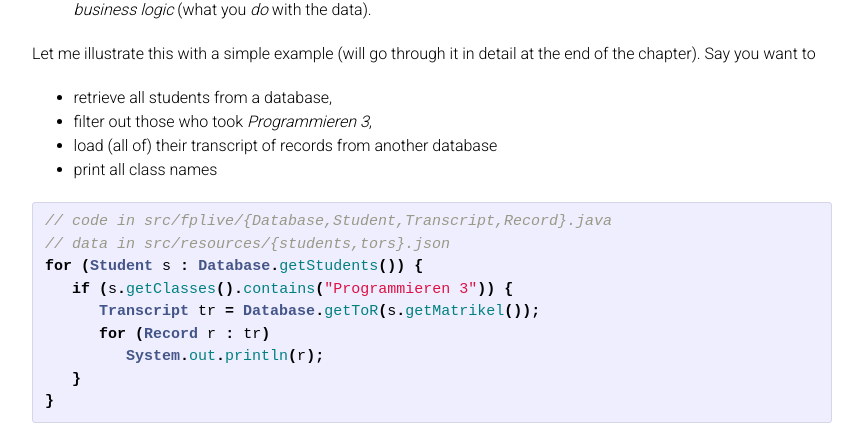
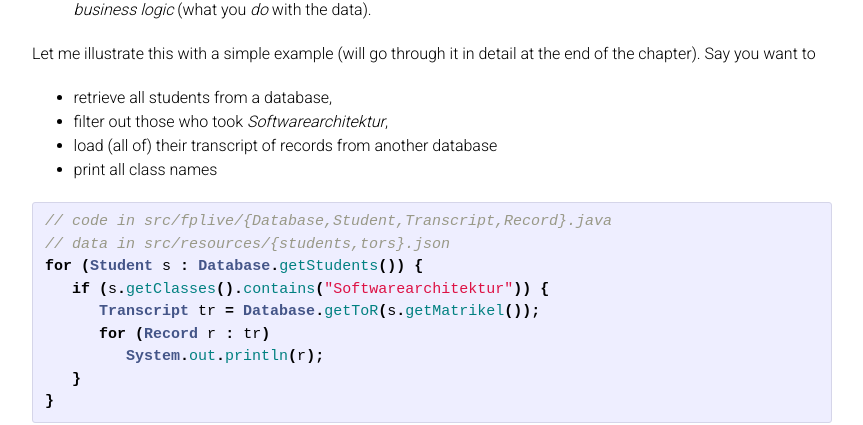
Before and after one commit to ohm-softa/ohm-softa.github.io, a Jekyll site: the page built from 12ln-fp1.md, in a window 1280 px wide and 900 px high, scrolled down 1889 px. Shown: the part 148-573 px from the top of the window, without its empty margins (208-1071 px from the left). Built offline with Jekyll 4.4.1, drawn with Linux system fonts in a browser that asks for light colours; our own code applies the rules of GitHub Pages for plain Markdown files; some of the changed text lies outside the part shown.

Commit message:
Modified example in ch 13, typos

````diff
--- a/12ln-fp1.md
+++ b/12ln-fp1.md
@@ -89,7 +89,7 @@ So what's the big deal with functional programming?
 Let me illustrate this with a simple example (will go through it in detail at the end of the chapter).
 Say you want to
 - retrieve all students from a database,
-- filter out those who took _Programmieren 3_,
+- filter out those who took _Softwarearchitektur_,
 - load (all of) their transcript of records from another database
 - print all class names
 
@@ -97,7 +97,7 @@ Say you want to
 // code in src/fplive/{Database,Student,Transcript,Record}.java
 // data in src/resources/{students,tors}.json
 for (Student s : Database.getStudents()) {
-	if (s.getClasses().contains("Programmieren 3")) {
+	if (s.getClasses().contains("Softwarearchitektur")) {
 		Transcript tr = Database.getToR(s.getMatrikel());
 		for (Record r : tr)
 			System.out.println(r);
@@ -515,7 +515,7 @@ Recall the (iterative) example from the very top: retrieve a list of students, f
 
 ```java
 for (Student s : Database.getStudents()) {
-	if (s.getClasses().contains("Programmieren 3")) {
+	if (s.getClasses().contains("Softwarearchitektur")) {
 		Transcript tr = Database.getToR(s.getMatrikel());
 		for (Record r : tr)
 			System.out.println(r);
@@ -527,7 +527,7 @@ In functional Java, this becomes (in a most detailed variant)
 
 ```java
 Database.getStudents().stream()
-	.filter(s -> s.getClasses().contains("Programmieren 3"))
+	.filter(s -> s.getClasses().contains("Softwarearchitektur"))
 	.map(Student::getMatrikel)
 	.map(Database::getToR)
 	.flatMap(t -> t.records.stream())  // stream of lists to single list
````
Also changed, not shown: 13ln-fp2.md (+5 -3 lines).
